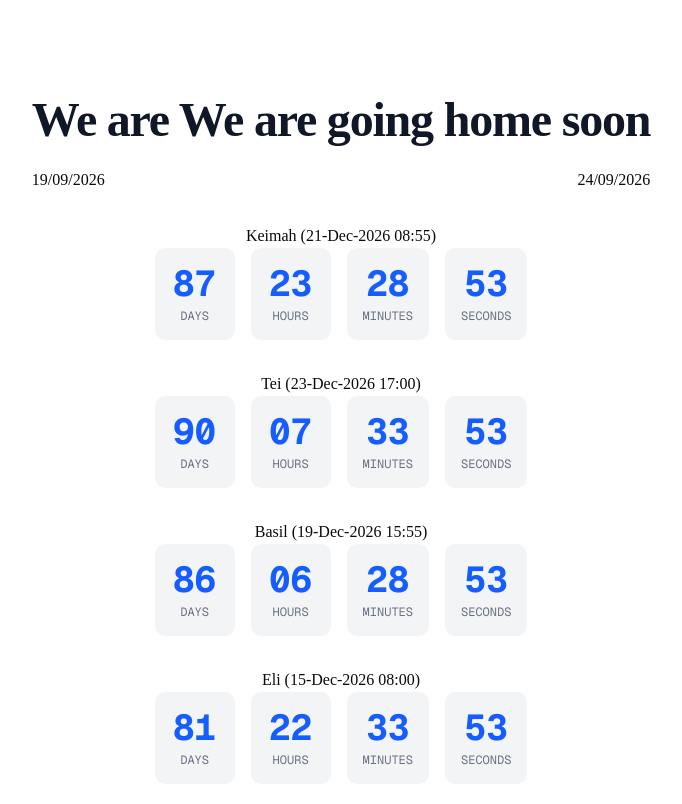
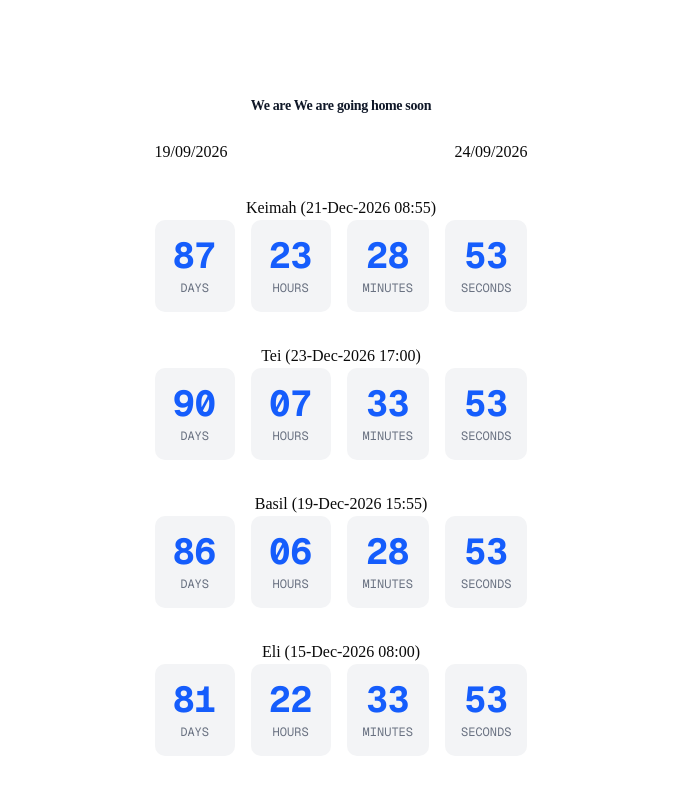
Before and after one commit to rhhauzel/countdown, a Next.js app: page / in a window 1280 px wide. Shown: the top 804 px of the page, without its empty margins (299-981 px from the left). Built offline with nearby package versions, Linux system fonts and the light colour scheme.

Commit message:
Change font size

```diff
--- a/app/dashboard/page.tsx
+++ b/app/dashboard/page.tsx
@@ -9,7 +9,7 @@ await connection();
    return (
      <main className="flex min-h-screen flex-col items-center justify-center p-24 bg-white dark:bg-gray-900 transition-colors">
        <div className="space-y-6 text-center">
-         <h1 className="text-4xl font-extrabold tracking-tight sm:text-5xl text-gray-900 dark:text-white">
+         <h1 className="text-lg font-extrabold tracking-tight sm:text-sm text-gray-900 dark:text-white">
            We are We are going home soon
          </h1>
          <div className="flex justify-between">
--- a/app/page.tsx
+++ b/app/page.tsx
@@ -9,7 +9,7 @@ export default async function Page() {
    return (
      <main className="flex min-h-screen flex-col items-center justify-center p-24 bg-white dark:bg-gray-900 transition-colors">
        <div className="space-y-6 text-center">
-         <h1 className="text-4xl font-extrabold tracking-tight sm:text-5xl text-gray-900 dark:text-white">
+         <h1 className="text-lg font-extrabold tracking-tight sm:text-sm text-gray-900 dark:text-white">
            We are We are going home soon
          </h1>
          <div className="flex justify-between">
```
